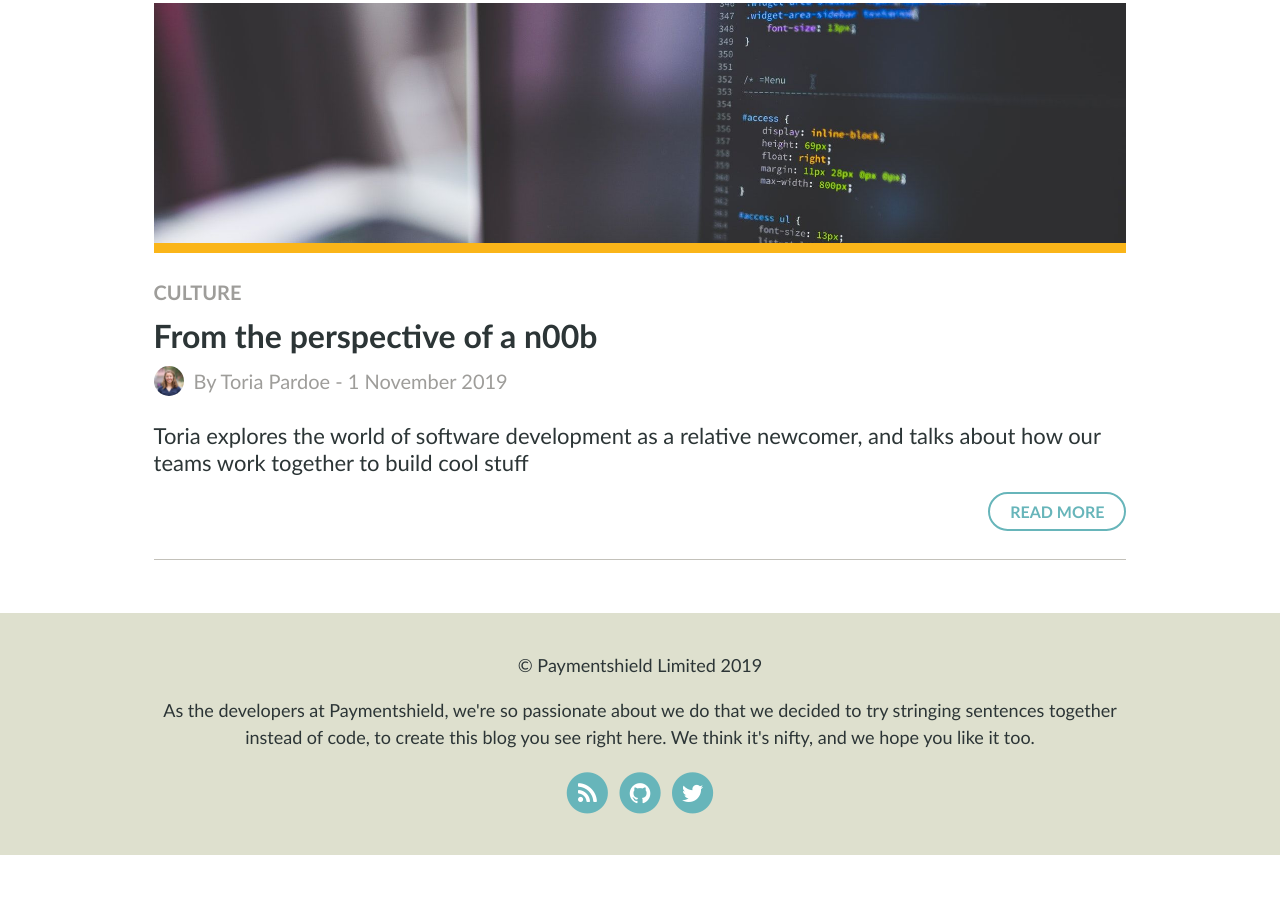
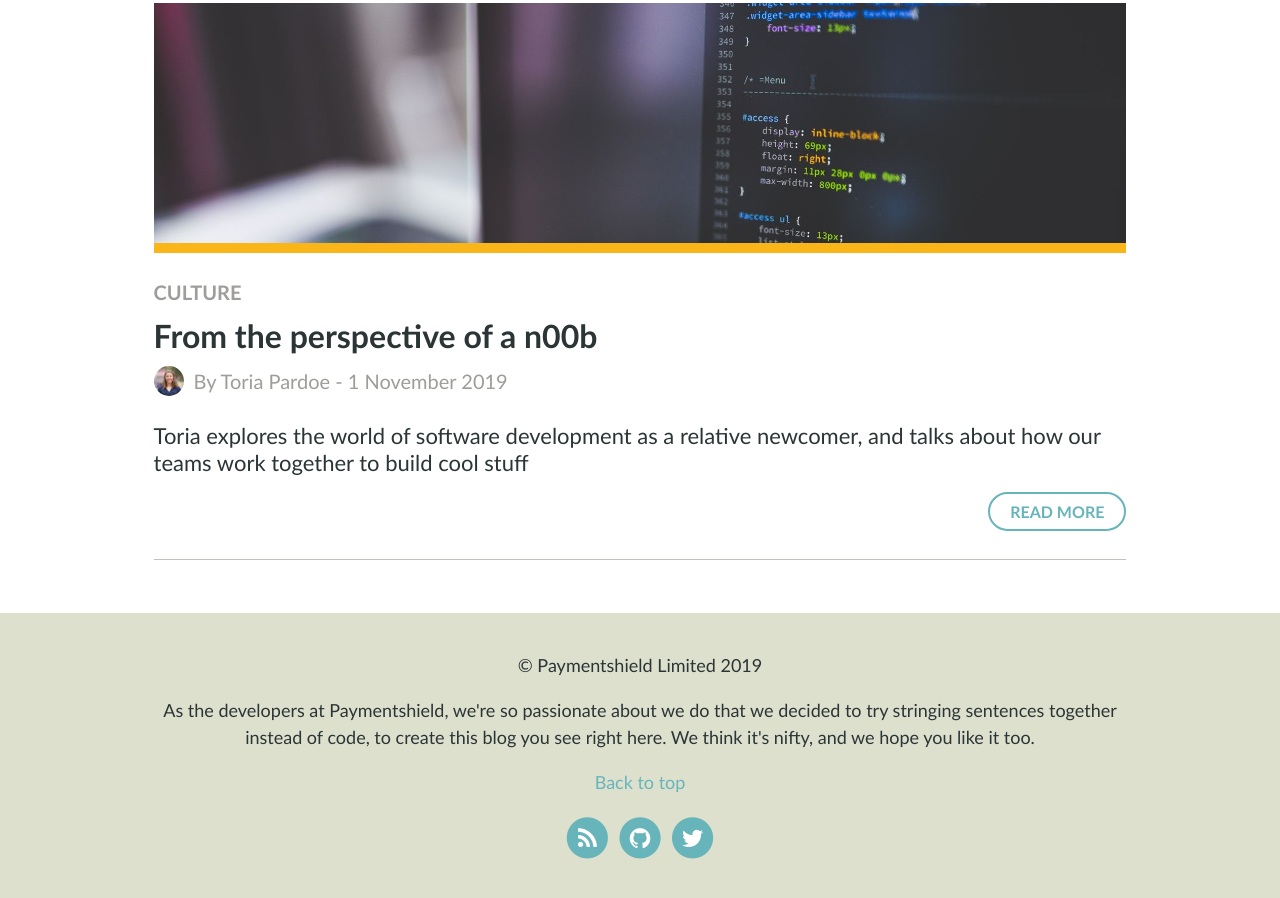
Before and after one commit to Paymentshield/tech-blog, a Jekyll site: the page built from index.html, in a window 1280 px wide and 900 px high, scrolled down 2370 px. Built offline with Jekyll 4.4.1, drawn with Linux system fonts in a browser that asks for light colours; the list of posts is cut into pages by our own code; before the commit the page ends 3225 px from its top, so only the background shows below that.

Commit message:
Make buttons work. Add top link in footer

```diff
--- a/_includes/blog.html
+++ b/_includes/blog.html
@@ -32,7 +32,7 @@
               </div>
           {% endif %}
 		  <div class="clear">
-			<button class="read-more">Read more</button>
+			<a href="{{ post.url | relative_url }}"><button class="read-more">Read more</button></a>
 		  </div>
         </span>
 	    <hr>
--- a/_includes/footer.html
+++ b/_includes/footer.html
@@ -5,9 +5,11 @@
 	<p class="text">
 		As the developers at Paymentshield, we're so passionate about we do that we decided to try stringing sentences together instead of code, to create this blog you see right here. We think it's nifty, and we hope you like it too.
 	</p>
+	<p class="text">
+		<a href="#top">Back to top</a>
+	</p>
 	<div class="footer-icons">
 		<ul>
-		<!-- Social icons from Font Awesome, if enabled -->
 		{% include icons.html %}
 		</ul>
 	</div>
```
